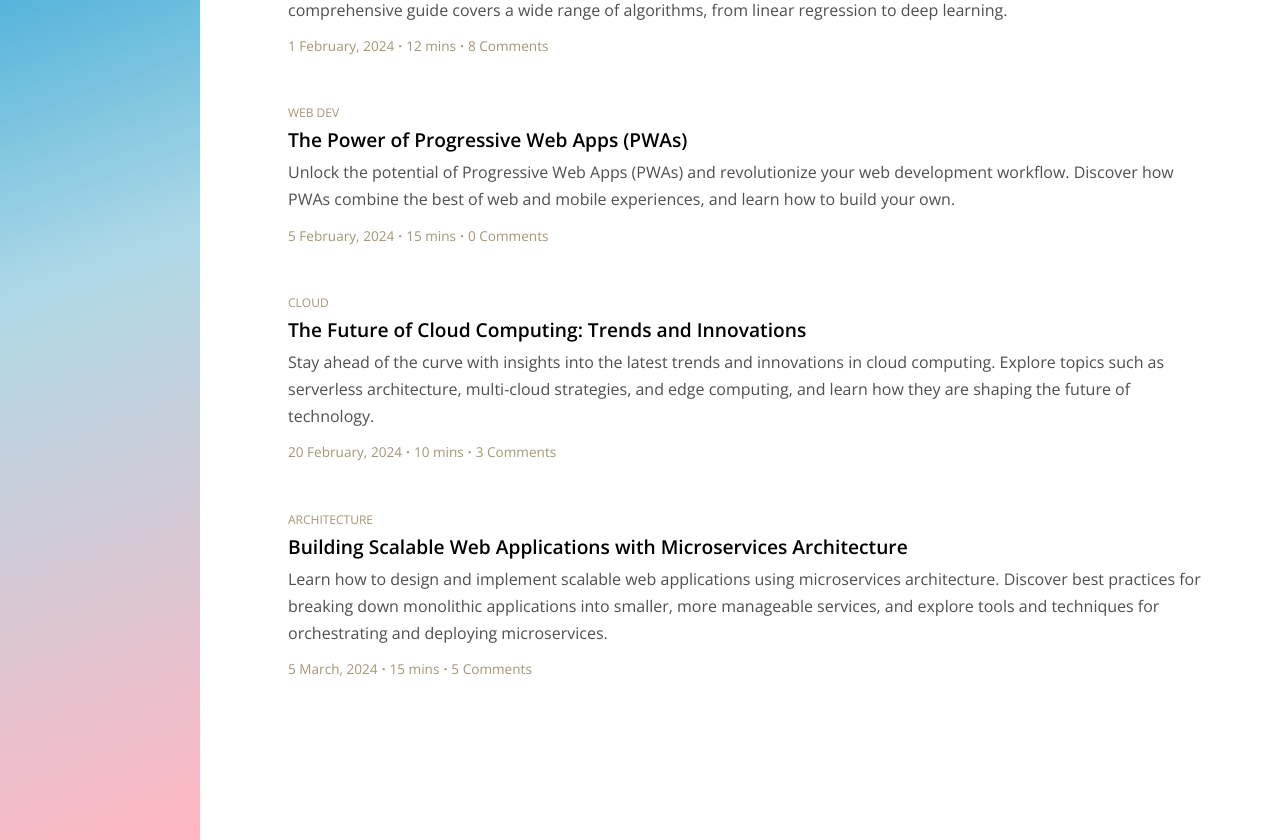
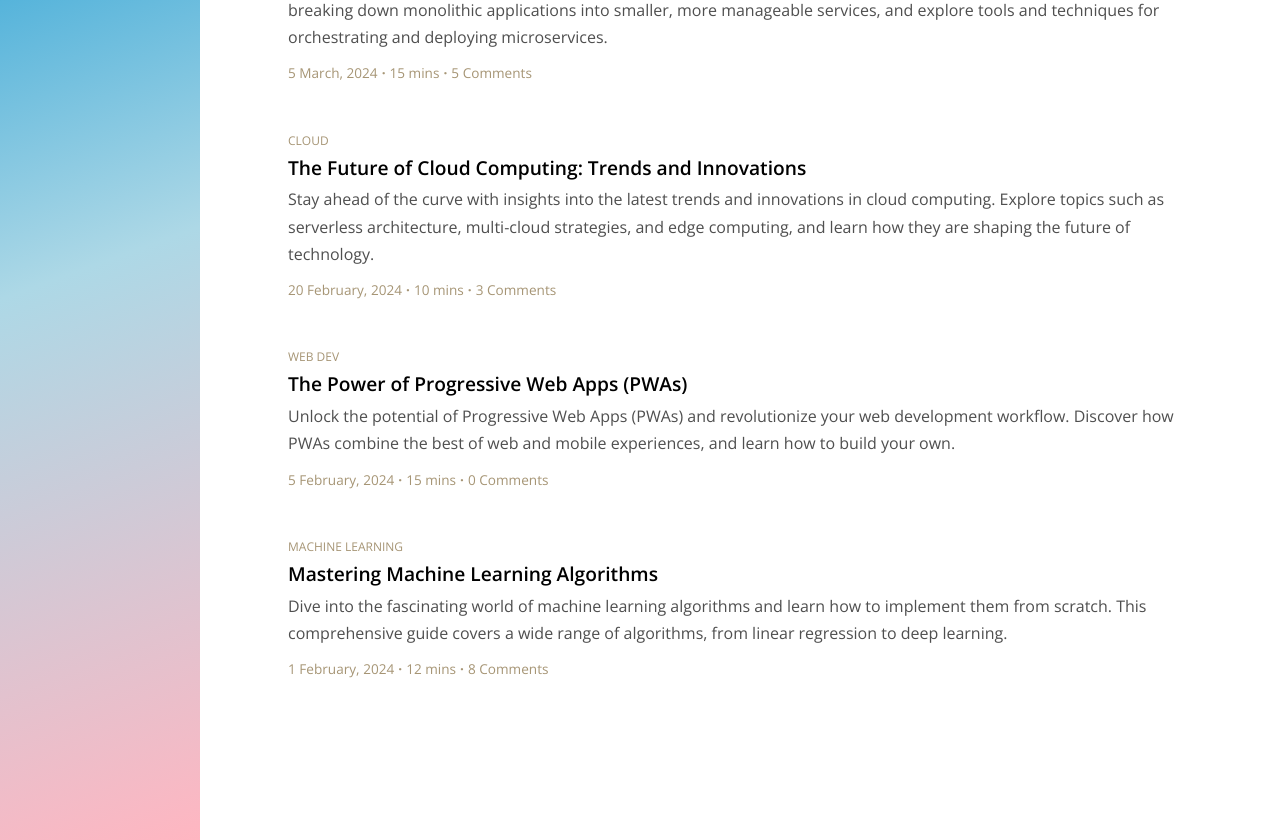
Before and after one commit to R-Daneel0livaw/portfolio, a React (Vite) app: page /blog in a window 1280 px wide. Shown: the part 1180-2020 px from the top of the page. Built offline with nearby package versions, Linux system fonts and the light colour scheme; a web font is replaced by a local one.

Commit message:
Add sort functionality to blog list.

```diff
--- a/src/pages/Blog/Blog.tsx
+++ b/src/pages/Blog/Blog.tsx
@@ -4,17 +4,37 @@ import styles from "./Blog.module.css";
 
 export default function Blog() {
   const [selectedFilter, setSelectedFilter] = useState('tech');
+  const [sortBy, setSortBy] = useState('date');
 
   const handleFilterClick = (filter: string) => {
     setSelectedFilter(filter);
   };
 
-  const filterArticles = (articles: Article[]) => {
-    if (selectedFilter === 'all') {
-      return articles;
+  const handleSortChange = (e: React.ChangeEvent<HTMLSelectElement>) => {
+    setSortBy(e.target.value);
+  };
+
+  const filterAndSortArticles = (articles: Article[]) => {
+    let filteredArticles;
+    if (selectedFilter === "all") {
+      filteredArticles = articles;
     } else {
-      return articles.filter(article => article.topics.includes(selectedFilter));
+      filteredArticles = articles.filter((article) =>
+        article.topics.includes(selectedFilter)
+      );
     }
+
+    if (sortBy === "date") {
+      filteredArticles.sort((a, b) => {
+        const dateA = new Date(a.date).getTime();
+        const dateB = new Date(b.date).getTime();
+        return dateB - dateA;
+      });
+    } else if (sortBy === "popular") {
+      filteredArticles.sort((a, b) => b.comments - a.comments);
+    }
+
+    return filteredArticles;
   };
 
   type Article = {
@@ -204,7 +224,7 @@ export default function Blog() {
             </div>
             <div className={styles.sortBy}>
               <label htmlFor="sort-dropdown">Sort by:</label>
-              <select id="sort-dropdown">
+              <select id="sort-dropdown" onChange={handleSortChange} value={sortBy}>
                 <option value="date">Newest</option>
                 <option value="popular">Popular</option>
               </select>
@@ -213,8 +233,8 @@ export default function Blog() {
         </header>
 
         <div className={styles.articles}>
-          {filterArticles(articles).length === 0 && <p>No articles found.</p>}
-          {filterArticles(articles).map((article) => (
+          {filterAndSortArticles(articles).length === 0 && <p>No articles found.</p>}
+          {filterAndSortArticles(articles).map((article) => (
             <article key={article.id}>
               <div className={styles.blogMain}>
                 <h2 className={styles.blogTopic}>{article.topic}</h2>
```
